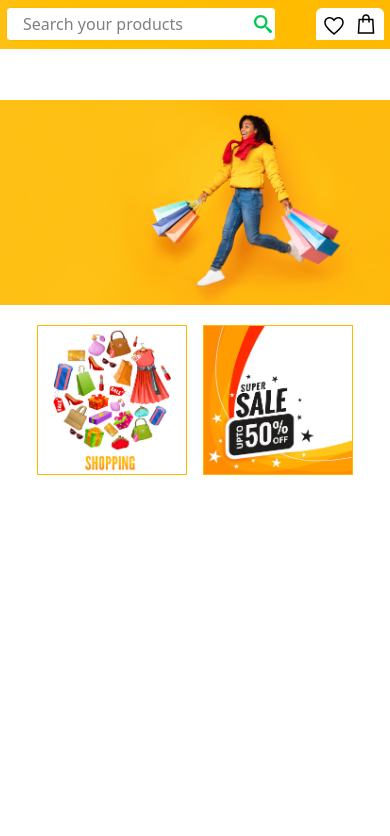
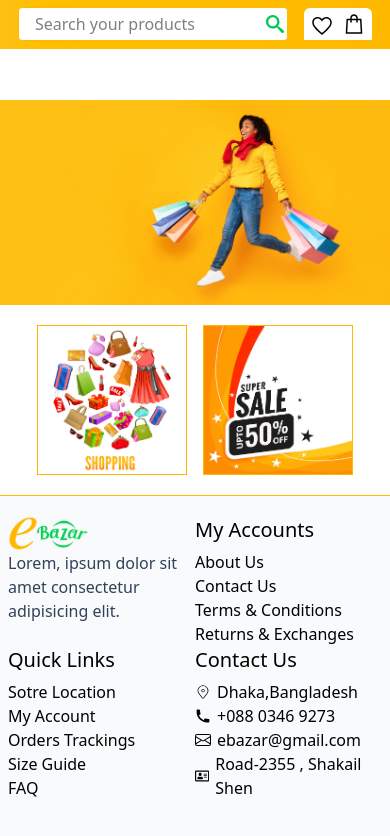
Before and after one commit to jahidulkanchan/eBazar, a React (Vite) app in the folder client-site/: page / in a window 390 px wide. Shown: the top 836 px of the page. Built offline with nearby package versions, Linux system fonts and the light colour scheme; no server answers.

Commit message:
nav route conditionaly

```diff
--- a/client-site/src/components/navbar/Navbar.jsx
+++ b/client-site/src/components/navbar/Navbar.jsx
@@ -6,8 +6,9 @@ import SearchBar from "../../shared/SearchBar";
 import { RxCross2 } from "react-icons/rx";
 import { LiaShoppingBagSolid } from "react-icons/lia";
 import { IoMdHeartEmpty } from "react-icons/io";
-import { MdPhone } from "react-icons/md";
+import { MdOutlineLogout, MdPhone } from "react-icons/md";
 import { useAuth } from "../../hooks/useAuth";
+import { HiLogout } from "react-icons/hi";
 
 const Navbar = () => {
   const {user,signOutUser} = useAuth()
@@ -114,8 +115,15 @@ const Navbar = () => {
               } absolute -left-[40px] py-3 min-w-[100px]`}
             >
               <ul className="bg-white cursor-auto border-amber-400 rounded-b-md border-b-2 py-2 ps-2">
-                <li><Link to="/signin">Sign In</Link></li>
-                <li><Link to="/signup">Sign Up</Link></li>
+                {user? <>
+                  <li><Link to="/profile">Profile</Link></li>
+                  <li><Link to="/dashboard">Dashboard</Link></li>
+                  <li onClick={signOutUser} className="flex cursor-pointer hover:text-amber-400 duration-100 gap-1.5 items-center">Sign Out <HiLogout /> </li>
+                </> :
+                <>
+                  <li><Link to="/signin">Sign In</Link></li>
+                  <li><Link to="/signup">Sign Up</Link></li>
+                </>}
               </ul>
             </div>
           </div>
@@ -135,7 +143,7 @@ const Navbar = () => {
         </div>
         {/* ============ sub navbar =========== */}
         <div className="bg-gradient-to-r from-[#FEC013] to-amber-400">
-          <div className="min-h-[50px] container mx-auto px-1.5 md:px-5 flex justify-between items-center">
+          <div className="min-h-[50px] container mx-auto md:px-5 flex justify-center gap-4 md:justify-between items-center">
             <div className="hidden md:flex bg-white px-3 py-1 rounded-sm font-medium items-center gap-0.5 md:min-w-[70px]"><MdPhone className="text-xl mt-0.5" /><span>+880 234 43543</span></div>
             <SearchBar />
             <div className="shopping-info bg-white rounded-t-md px-1.5 py-0.5 md:py-1 flex items-center gap-2 md:gap-5">
--- a/client-site/src/pages/home/Banner.jsx
+++ b/client-site/src/pages/home/Banner.jsx
@@ -8,7 +8,7 @@ const Banner = () => {
   return (
     <>
       <section>
-      <div className="container mx-auto">
+      <div className="container mx-auto pb-5">
           <div className="flex flex-col md:flex-row justify-center items-center gap-5">
             <div className="order-2 md:order-1 flex md:flex-col gap-4 md:gap-8 text-center justify-center items-center">
               <img className='w-[150px] md:w-[220px] border-amber-400 border' src={offerImg} alt="offerImg" />
--- a/client-site/src/pages/home/Home.jsx
+++ b/client-site/src/pages/home/Home.jsx
@@ -6,7 +6,7 @@ import Banner from './Banner';
 const Home = () => {
   return (
     <>
-      <section className='min-h-[1300px]'>
+      <section>
         <Banner/>
       </section>
     </>
```
